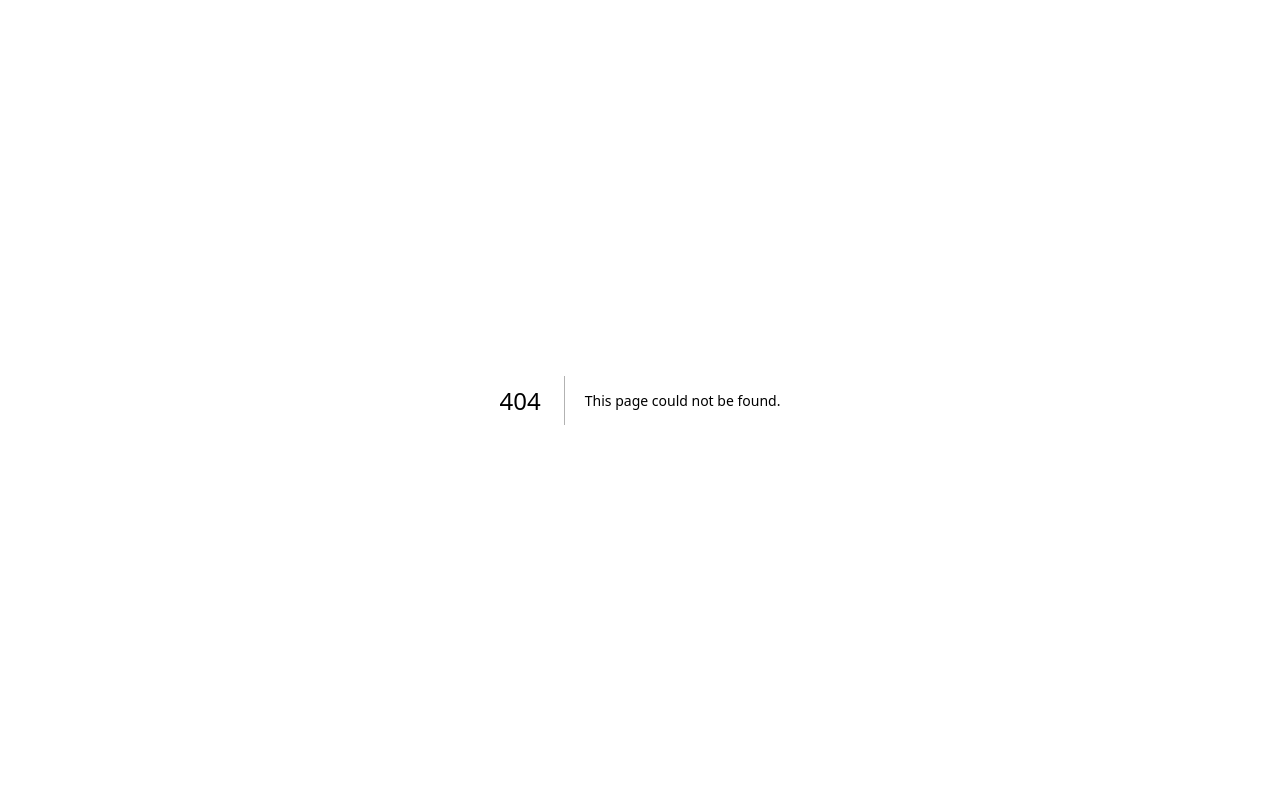
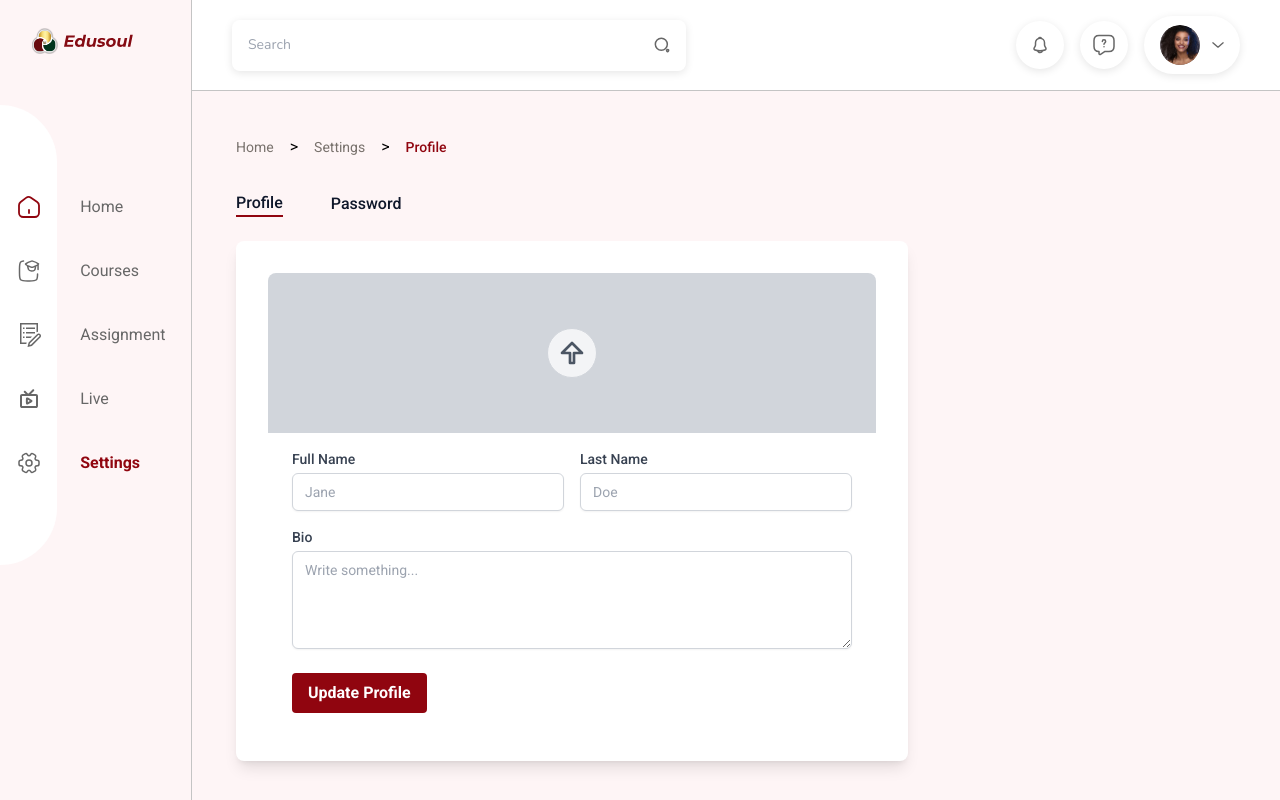
Before and after one commit to tricodenetwork/edusoul, a Next.js app: page /dashboard/settings in a window 1280 px wide. Before the commit this address had no page. Built offline with nearby package versions, Linux system fonts and the light colour scheme.

Commit message:
add Settings

```diff
--- a/src/app/auth/login/page.jsx
+++ b/src/app/auth/login/page.jsx
@@ -39,7 +39,7 @@ const SigninForm = () => {
   const isFormValid = email && password;
 
   return (
-    <div className='flex text-center w-full md:w-[75%] px-3 justify-between py-[4%] md:py-5 items-center flex-col'>
+    <div className='flex text-center w-full md:w-[75%] px-3 justify-between py-[4%] md:py-8 items-center flex-col'>
       <Image
         src={"/assets/images/logo.svg"}
         width={120}
--- a/src/app/dashboard/layout.jsx
+++ b/src/app/dashboard/layout.jsx
@@ -15,7 +15,7 @@ const links = [
   { href: "/dashboard/courses", label: "Courses" },
   { href: "/", label: "Assignment" },
   { href: "/", label: "Live" },
-  { href: "/", label: "Settings" },
+  { href: "/dashboard/settings", label: "Settings" },
 ];
 
 export default function RootLayout({ children }) {
--- /dev/null
+++ b/src/app/dashboard/settings/page.jsx
@@ -0,0 +1,58 @@
+"use client";
+
+import Profile from "@/components/shared/Settings/profile";
+import AppButton from "@/components/ui/AppButton";
+import Image from "next/image";
+import { useState } from "react";
+
+const state = ["Profile", "Password"];
+const courses = [
+  {
+    name: "Introduction to the Old Testament",
+    dueDate: "15/07/24",
+    Instructor: "John Smith",
+  },
+  {
+    name: "Introduction to the New Testament",
+    dueDate: "15/07/24",
+    Instructor: "John Smith",
+  },
+];
+
+const Index = () => {
+  const [active, setActive] = useState("Profile"); // Set default active to a valid state value
+
+  return (
+    <div className="p-[44px] bg-appPink">
+      {/* Breadcrumb */}
+      <div className="w-72 h-4 justify-start items-center gap-4 inline-flex">
+        <div className="text-stone-500 text-sm font-normal">Home</div> {">"}
+        <div className="text-stone-500 text-sm font-normal">Settings</div> {">"}
+        <div className="text-primary text-sm font-medium">Profile</div>
+      </div>
+
+      {/* Navigation for Profile and Password */}
+      <div className="w-full flex gap-12 mt-8 justify-start items-center">
+        {state.map((item, index) => (
+          <button
+            onClick={() => setActive(item)}
+            key={index.toString()}
+            className={`font-medium ${
+              item === active ? "border-b-2 border-primary" : ""
+            } text-appBlack`}
+          >
+            {item}
+          </button>
+        ))}
+      </div>
+
+      {/* Profile */}
+      {active === "Profile" && <Profile/>}
+
+      {/* Password */}
+      {active === "Password" && <>Password</>}
+    </div>
+  );
+};
+
+export default Index;
--- a/src/components/shared/CoreValues/index.jsx
+++ b/src/components/shared/CoreValues/index.jsx
@@ -36,8 +36,8 @@ const CoreValues = () => {
               </h2>
               <p className="md:w-[50vw] mb-4">
                 Pretium lectus ultrices sit tempor, sit ullamcorper volutpat et
-              et.Pretium lectus ultrices sit tempor, sit ullamcorper volutpat et
-              et.
+                et.Pretium lectus ultrices sit tempor, sit ullamcorper volutpat
+                et et.
               </p>
             </div>
           </motion.div>
@@ -86,7 +86,6 @@ const CoreValues = () => {
               ))}
             </div>
           </motion.div>
-
         </div>
       </section>
       {/* <!-- ===== CoreValues End ===== --> */}
--- /dev/null
+++ b/src/components/shared/Settings/profile.jsx
@@ -0,0 +1,89 @@
+"use client";
+
+import React from "react";
+
+export default function Profile() {
+  return (
+    <div className="bg-white p-8 mt-6 rounded-lg shadow-lg w-full max-w-2xl">
+      {/* Cover Photo */}
+      <div className="relative h-40 w-full bg-gray-300 rounded-t-lg flex justify-center items-center">
+        <div className="absolute bg-gray-100 p-2 rounded-full border border-gray-300">
+          <svg
+            xmlns="http://www.w3.org/2000/svg"
+            fill="none"
+            viewBox="0 0 24 24"
+            stroke="currentColor"
+            className="w-8 h-8 text-gray-600"
+          >
+            <path
+              strokeLinecap="round"
+              strokeLinejoin="round"
+              strokeWidth="2"
+              d="M12 4.5l7.5 7.5H13.5V19.5H10.5V12H4.5L12 4.5z"
+            />
+          </svg>
+        </div>
+      </div>
+
+      {/* Profile Form */}
+      <div className="px-6 py-4">
+        <div className="flex space-x-4 mb-4">
+          <div className="w-1/2">
+            <label
+              htmlFor="first-name"
+              className="block text-sm font-medium text-gray-700"
+            >
+              Full Name
+            </label>
+            <input
+              id="first-name"
+              name="first-name"
+              type="text"
+              placeholder="Jane"
+              className="mt-1 block w-full border border-gray-300 rounded-md shadow-sm py-2 px-3 focus:outline-none focus:ring-primary focus:border-primary sm:text-sm"
+            />
+          </div>
+          <div className="w-1/2">
+            <label
+              htmlFor="last-name"
+              className="block text-sm font-medium text-gray-700"
+            >
+              Last Name
+            </label>
+            <input
+              id="last-name"
+              name="last-name"
+              type="text"
+              placeholder="Doe"
+              className="mt-1 block w-full border border-gray-300 rounded-md shadow-sm py-2 px-3 focus:outline-none focus:ring-primary focus:border-primary sm:text-sm"
+            />
+          </div>
+        </div>
+
+        {/* Bio Section */}
+        <div>
+          <label
+            htmlFor="bio"
+            className="block text-sm font-medium text-gray-700"
+          >
+            Bio
+          </label>
+          <textarea
+            id="bio"
+            name="bio"
+            rows={4}
+            className="mt-1 block w-full border border-gray-300 rounded-md shadow-sm py-2 px-3 focus:outline-none focus:ring-primary focus:border-primary sm:text-sm"
+            placeholder="Write something..."
+          />
+        </div>
+
+        {/* Update Profile Button */}
+        <div className="mt-6">
+          <button className="bg-primary text-white font-bold py-2 px-4 rounded hover:bg-red-800">
+            Update Profile
+          </button>
+        </div>
+      </div>
+    </div>
+  );
+}
```
Also changed, not shown: src/components/shared/Limits/index.jsx (+16 -16 lines), src/components/shared/Our-Mandate/index.jsx (+17 -17 lines), src/app/(landingPages)/about/page.jsx (renamed from src/app/about/page.jsx), src/app/(landingPages)/events/page.jsx (renamed from src/app/events/page.jsx). Lines whose indentation alone changed are shown as unchanged.
